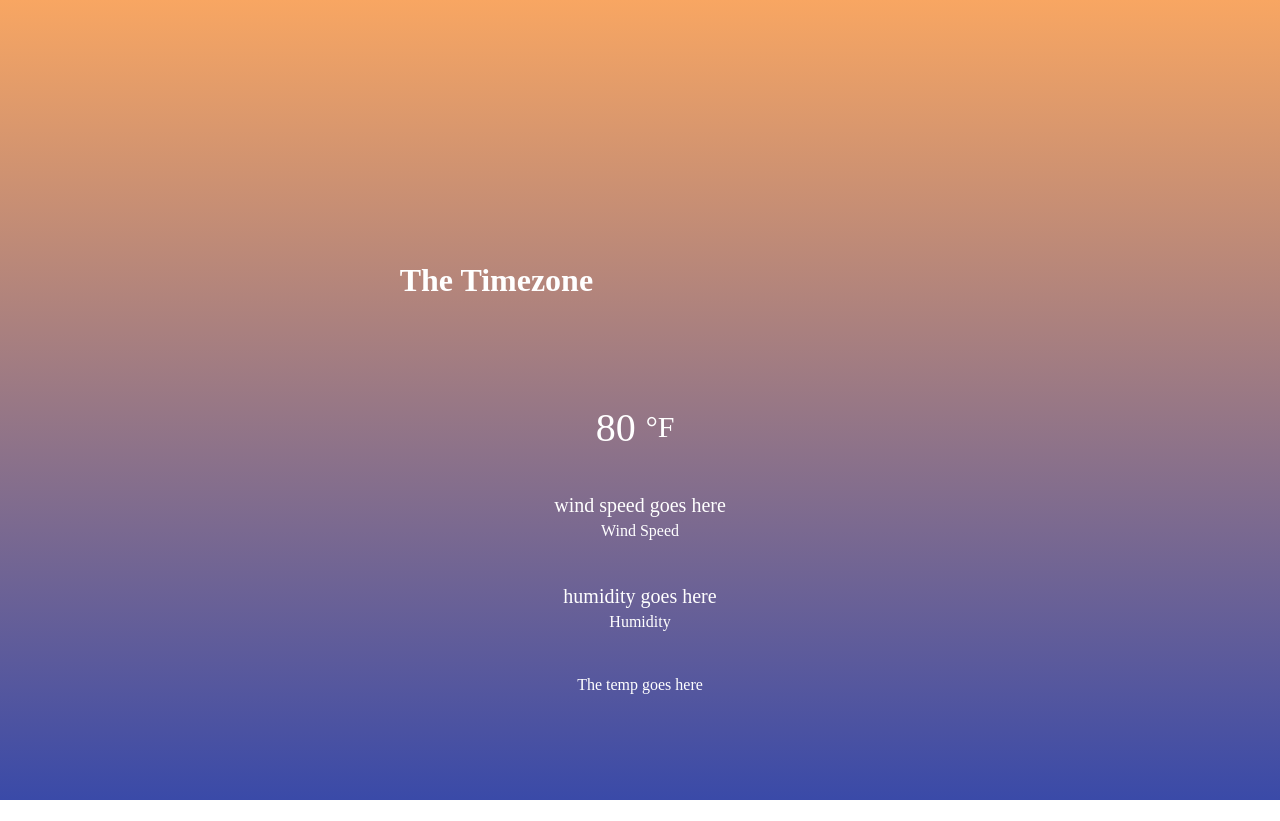
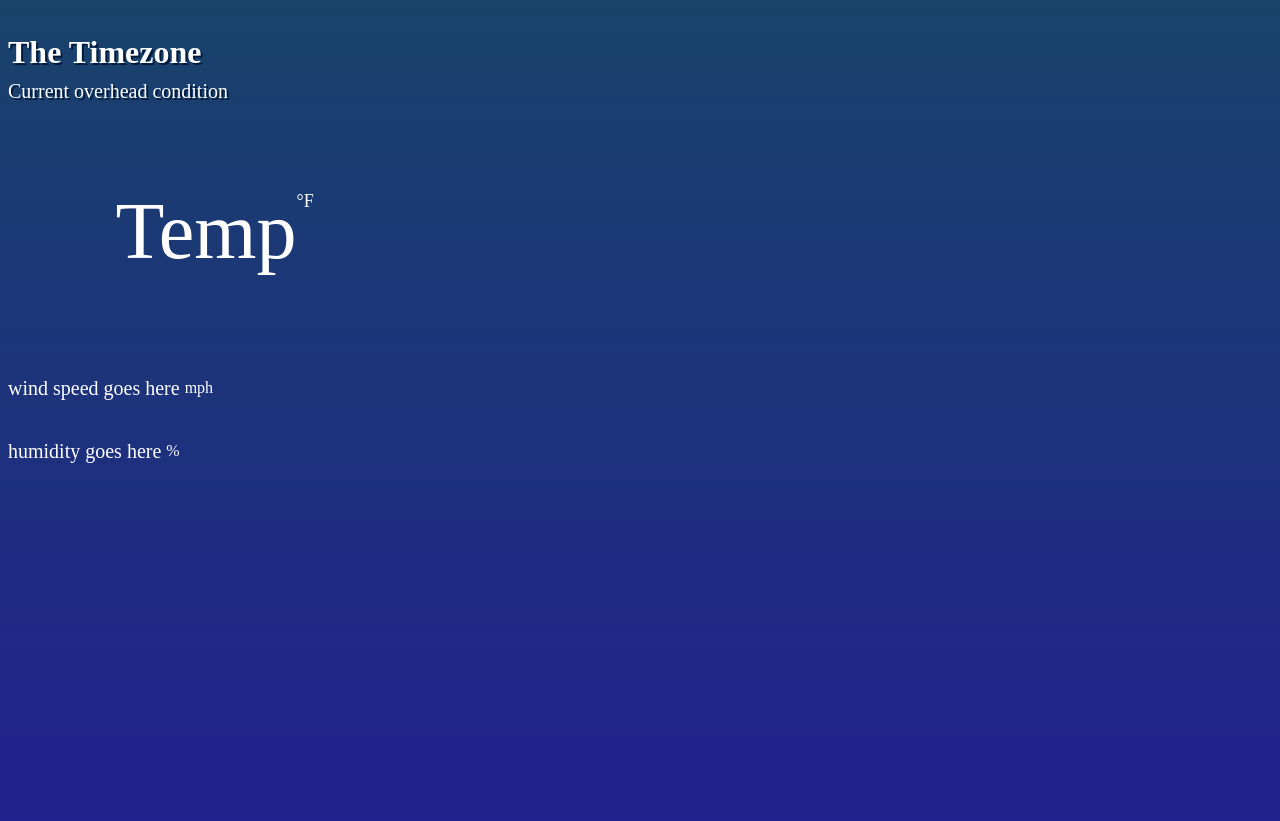
Before and after one commit to mayashley/localWeatherApp, a plain HTML site: page index.html in a window 1280 px wide. Before the commit the page ends 800 px from the top, so only its background shows below. Drawn offline with Linux system fonts and the light colour scheme.

Commit message:
10-4-2019
worked on js and styling

```diff
--- a/code.js
+++ b/code.js
@@ -1,6 +1,8 @@
+
 window.addEventListener("load", () => {
   let longitude;
   let latitude;
+
 
   const temperatureDescription = document.querySelector("tempDescription");
 
@@ -12,8 +14,8 @@ window.addEventListener("load", () => {
 
   const theWind = document.querySelector("wind");
 
-  // let temperatureCel = document.querySelector('.temperatureC');
-  // const temperatureSpan = document.querySelector('.temperatureC span');
+  let temperatureCel = document.querySelector('.temperatureC');
+  const temperatureSpan = document.querySelector('.temperatureC span');
 
   if (navigator.geolocation) {
     navigator.geolocation.getCurrentPosition(position => {
@@ -37,34 +39,46 @@ window.addEventListener("load", () => {
             humidity,
             icon
           } = data.currently;
+
+
+
+
+
+
           // set the DOM elements from the API
+
+
           tempDegree.textContent = temperature;
           tempDescription.textContent = summary;
           humid.textContent = humidity;
           wind.textContent = windSpeed;
           timeZone.textContent = data.timezone;
 
-          // let celsius = (temperature - 32) * (5 / 9);
+          let fahrenheit = (temperature);
 
-          // set icon
+          let celsius = (temperature - 32) * (5 / 9);
+          tempDegree.textContent =Math.floor(fahrenheit);
+
           setIcons(icon, document.querySelector(".icons"));
 
           // celsius temp change
-          // temperatureCel.addEventListener('click', () =>{
-          // if(temperatureSpan.textContent === "°F"){
-          //     temperatureSpan.textContent = "°C";
+          temperatureCel.addEventListener('click', () =>{
+            console.log('tempSpan', temperatureSpan.textContent);
+          if(temperatureSpan.textContent === "°F"){
+              temperatureSpan.textContent = "°C";
 
-          //     degreesSection.textContent =Math.floor(celsius);
+              tempDegree.textContent =Math.floor(celsius);
 
-          // } else {
-          //     temperatureSpan.textContent = "°F";
-          // }
 
-          // })
+          } else {
+              temperatureSpan.textContent = "°F";
+              tempDegree.textContent = temperature;
+              tempDegree.textContent =Math.floor(fahrenheit);
+          }
+
+          })
         });
     });
-  } else {
-    h1.textContent = " Yo youre not working";
   }
 
   function setIcons(icon, iconID) {
@@ -74,6 +88,3 @@ window.addEventListener("load", () => {
     return skycons.set(iconID, Skycons[currentIcon]);
   }
 });
-
-
-// there is an error in your code somewhere in this js, fix it tomorrow......thank you simon for walking on my keyboard,this cat is why i cant have nice things...!!!!
--- a/index.html
+++ b/index.html
@@ -10,39 +10,45 @@
   <body>
     <div class="location" id="location">
       <h1 class="timeZone" id="timeZone">The Timezone</h1>
+      <p class="tempDescription" id="tempDescription">
+          Current overhead condition
+      </p>
+    </div>
 
+
+    <!-- <div class="temp-container">
+      <canvas class="icons" width="128" height="128"></canvas> -->
+
+      <div class="temperatureC " id="temperatureC">
+        <div class="degreesSection" id="degreesSection">
             <canvas class="icons" width="128" height="128"></canvas>
-
-    </div>
-    <div class="condition-container temperatureC" id="temperatureC">
-      <div class="degreesSection" id="degreesSection">
-        <p class="tempDegree" id="tempDegree">80</p>
+          <p class="tempDegree" id="tempDegree">Temp</p>
           <span>°F</span>
         </div>
+      </div>
+    </div>
 
+    <!-- </div> -->
     <!-- new add ons -->
-
 
     <div class="condition-container" id="condition-container">
       <div class="conditionSection">
         <p class="wind" id="wind">wind speed goes here</p>
-            <span>Wind Speed</span>
+        <span>mph</span>
       </div>
 
       <div class="condition-container" id="condition-container">
         <div class="conditionSection">
           <p class="humid" id="humid">humidity goes here</p>
-                <span>Humidity</span>
+          <span>%</span>
         </div>
 
+
         <!-- end of new add ons -->
-
-          <div class="tempDescription conditionSection" id="tempDescription">
-            The temp goes here
-          </div>
-          <!-- consider makeing a "overhead conditions span for this one" -->
       </div>
     </div>
+
+
 
     <script src="skycons.js"></script>
     <script src="code.js"></script>
--- a/stylesSheet.css
+++ b/stylesSheet.css
@@ -1,60 +1,68 @@
 * {
-  margin: 0;
-  padding: 0;
+  /* border: 2px solid green; */
   box-sizing: border-box;
 }
 body {
   height: 100vh;
-  display: flex;
-  justify-content: center;
-  flex-direction: column;
-  align-items: center;
-  background: linear-gradient(rgb(248, 166, 98), rgb(58, 74, 168));
+  width: 100vw;
+  background: linear-gradient(rgb(25, 67, 107), rgb(33, 33, 141));
   color: white;
 }
 .location {
-  height: 30vh;
-  width: 50%;
+  height: 10%;
+  margin: 1% 0;
+  width: 100%;
   display: flex;
-  justify-content: space-around;
-  align-items: center;
+  justify-content: flex-start;
+  align-items: left;
+  flex-direction: column;
+  text-shadow: 2px 2px #001a3b;
 }
-.condition-container {
-  flex-direction: column;
-  height: 30vh;
-  width: 50%;
-  display: flex;
-  justify-content: space-around;
-  align-items: center;
+.location p{
+margin: -1% 0;
+  font-size: 20px;
 }
+
 .degreesSection {
   display: flex;
   align-items: center;
   cursor: pointer;
+  margin: 0;
+  width: 20%;
+}
+
+.icons{
+  width: 40%;
+  display: flex;
+  margin: 5% 1%;
 }
 
 .degreesSection span {
-  margin: 10px;
-  font-size: 30px;
+  margin: 0 0 60px;
+  font-size: 18px;
 }
 .degreesSection p {
-  font-size: 40px;
+  font-size: 80px;
 }
 
 .conditionSection {
-  margin-top: 40px;
-  flex-direction: column;
+  width: 50%;
+}
+.conditionSection {
+
+  flex-direction: row;
   display: flex;
   align-items: center;
   cursor: pointer;
+
 }
 
 .conditionSection span {
   margin: 5px;
   /* font-size: 30px; */
+
 }
 .conditionSection p {
   font-size: 20px;
+
 }
-
-/* if syntax is not correct it will need the . in the js on lines 4-5+ */
```
Lines whose indentation alone changed are shown as unchanged.
